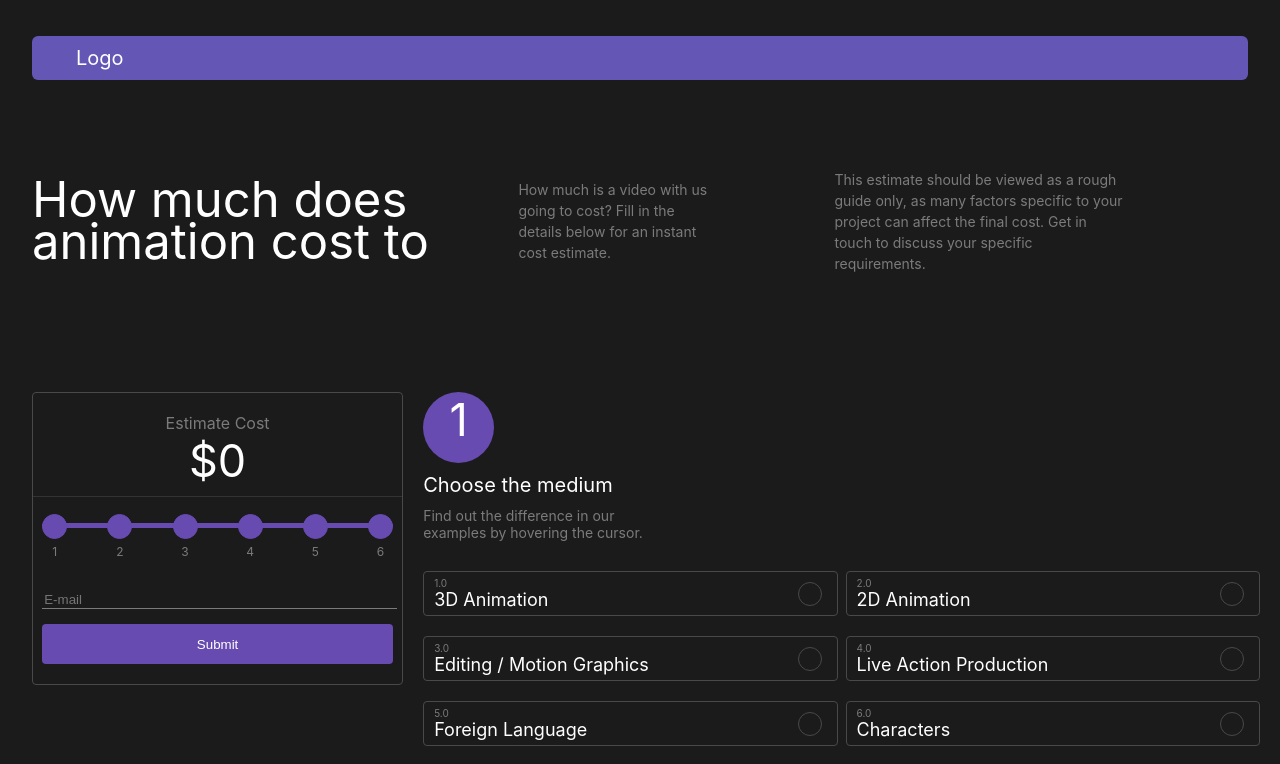
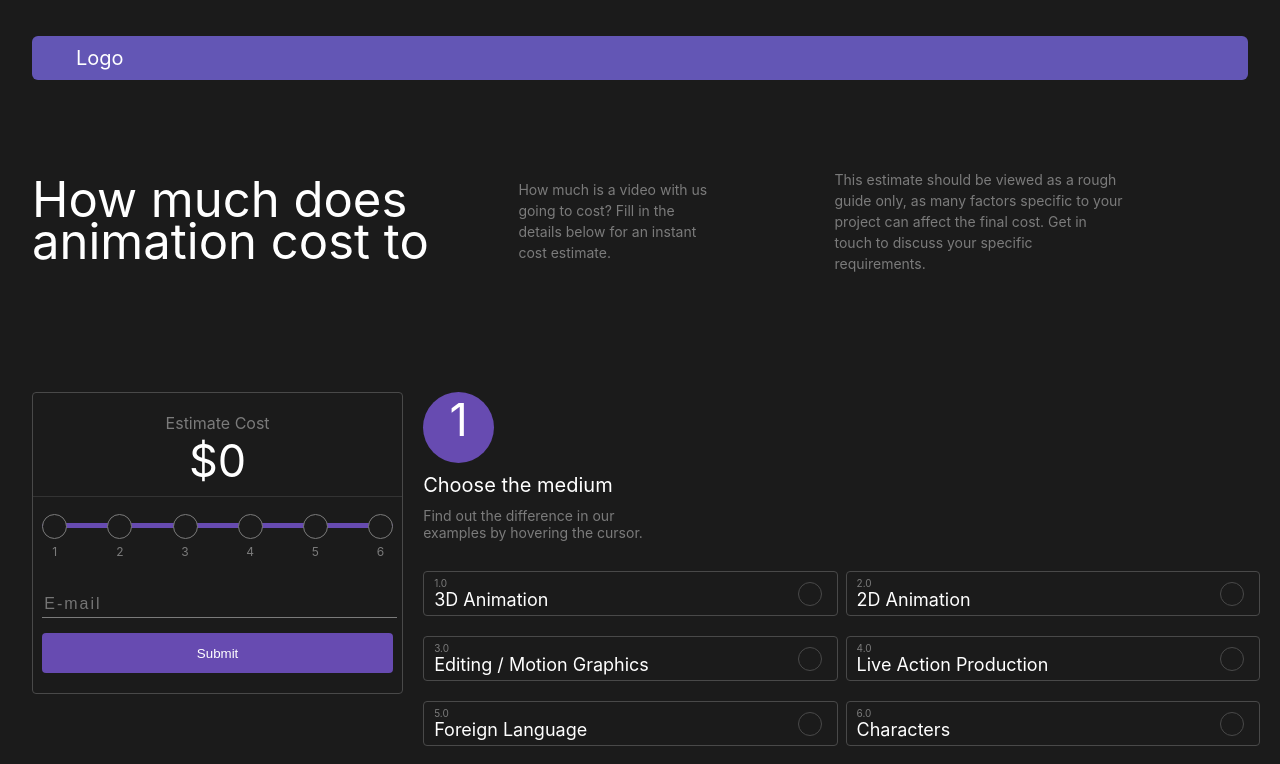
Before and after one commit to Azooldan/dops-digital-test-task, a React (Create React App) app: page / in a window 1280 px wide. Shown: the top 764 px of the page. Built offline with nearby package versions, Linux system fonts and the light colour scheme; a web font is replaced by a local one.

Commit message:
Some hotfixes

```diff
--- a/src/components/EstimateBlock/ProgressBar/index.jsx
+++ b/src/components/EstimateBlock/ProgressBar/index.jsx
@@ -40,7 +40,7 @@ const ProgressBar = (props) => {
     transform: 'translate(0, -11px)',
     backgroundColor: "#674BB1",
     border: '1px solid #674BB1',
-    transition: 'all 0.6s ease-out',
+
   }
 
   const dotContainer = {
@@ -64,22 +64,22 @@ const ProgressBar = (props) => {
 
       <div style={dotContainer}>
 
-        <span style={completed > 6 ? dotMarked : dotUnmarked}>
+        <span style={dotUnmarked}>
           <span style={dotNumber}>1</span>
         </span>
-        <span style={completed > 17 ? dotMarked : dotUnmarked}>
+        <span style={ dotUnmarked}>
           <span style={dotNumber}>2</span>
         </span>
-        <span style={completed > 33 ? dotMarked : dotUnmarked}>
+        <span style={ dotUnmarked}>
           <span style={dotNumber}>3</span>
         </span>
-        <span style={completed > 50 ? dotMarked : dotUnmarked}>
+        <span style={ dotUnmarked}>
           <span style={dotNumber}>4</span>
         </span>
-        <span style={completed > 70 ? dotMarked : dotUnmarked}>
+        <span style={ dotUnmarked}>
           <span style={dotNumber}>5</span>
         </span>
-        <span style={completed > 90 ? dotMarked : dotUnmarked}>
+        <span style={ dotUnmarked}>
           <span style={dotNumber}>6</span>
         </span>
 
--- a/src/components/EstimateBlock/index.jsx
+++ b/src/components/EstimateBlock/index.jsx
@@ -26,7 +26,7 @@ export default class EstimateBlock extends Component {
 
         <div className='contact-form'>
           <form>
-            <input className='contact-form-input' type="email" name="user_email" placeholder='E-mail'/>
+            <input className='contact-form-input' type="email" name="user_email" placeholder='E-mail' autoComplete="off"/>
             <br/>
             <input className='contact-form-submit' type="submit" value="Submit"/>
           </form>
--- a/src/components/EstimateBlock/style.css
+++ b/src/components/EstimateBlock/style.css
@@ -44,12 +44,17 @@
 }
 
 .contact-form-input {
-  outline: 0;
+  outline: none;
   border-width: 0 0 1px;
-  border-color: #7B7B7B;
-  background-color:  #1B1B1B;
+  border-color: #7B7B7B !important;
+  background-color:  #1B1B1B !important;
+  color: #ffffff;
   width: 100%;
+  height: 24px;
   margin: 15px 0;
+  font-size: 16px;
+  font-weight: 100;
+  letter-spacing: 2px;
 }
 .contact-form-submit {
   width: 100%;
--- a/src/components/EvaluationTopics/index.jsx
+++ b/src/components/EvaluationTopics/index.jsx
@@ -12,14 +12,14 @@ export default class EvaluationTopics extends Component {
   }
 
   componentDidMount() {
-    document.addEventListener('scroll', this.trackScrolling);
+    document.addEventListener('scroll', this.trackScrolledElements);
   }
 
   componentWillUnmount() {
-    document.removeEventListener('scroll', this.trackScrolling);
+    document.removeEventListener('scroll', this.trackScrolledElements);
   }
 
-  trackScrolling = () => {
+  trackScrolledElements = () => {
     // checking every topic if it was scrolled
     topics.map( topic => {
       const wrappedElement = document.getElementById(`topic-${topic.id}`);
@@ -77,7 +77,13 @@ export default class EvaluationTopics extends Component {
 
               <div className='topic-cards'>
                 {
-                  topic.cards.map((card, i) => <TopicCard key={i} card={card} topic={topic} handleCardClick={handleCardClick}/>)
+                  topic.cards.map((card, i) =>
+                    <TopicCard
+                      key={i}
+                      card={card}
+                      topic={topic}
+                      handleCardClick={handleCardClick}/>
+                  )
                 }
               </div>
 
```
